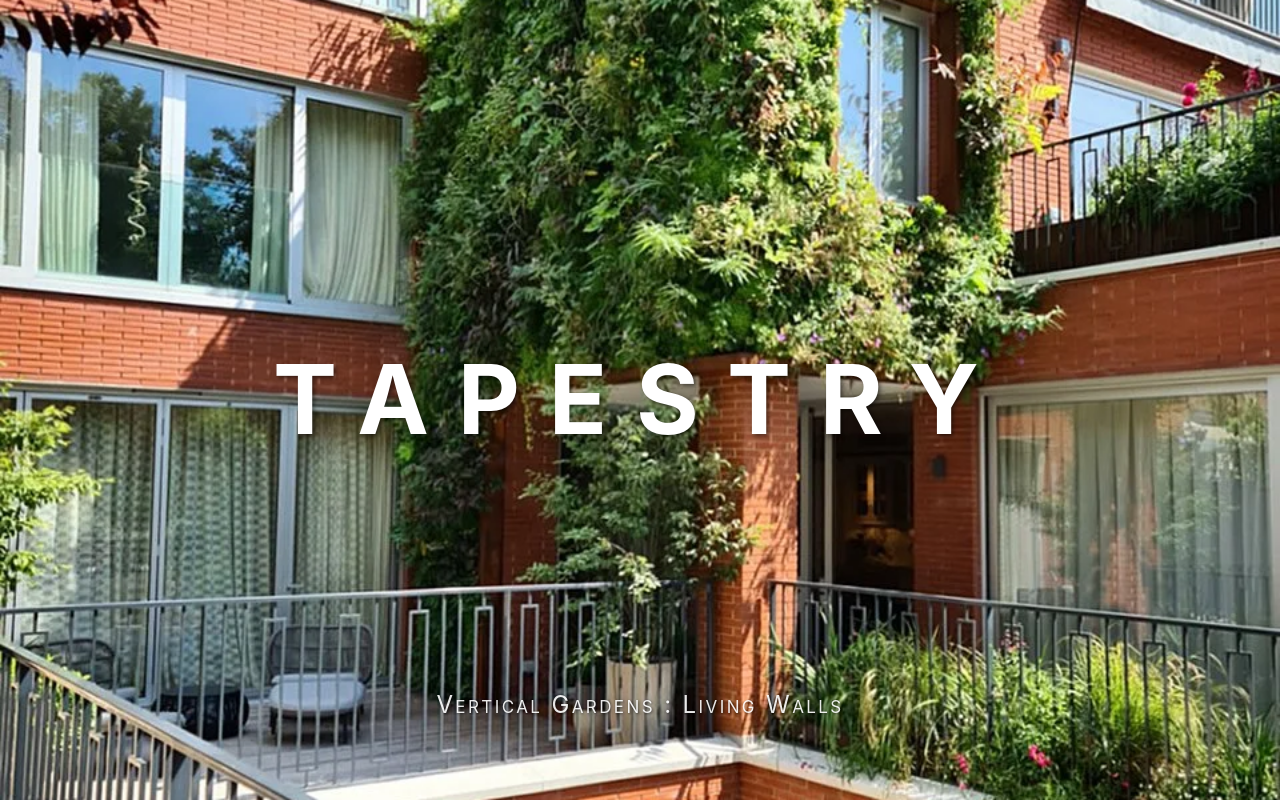
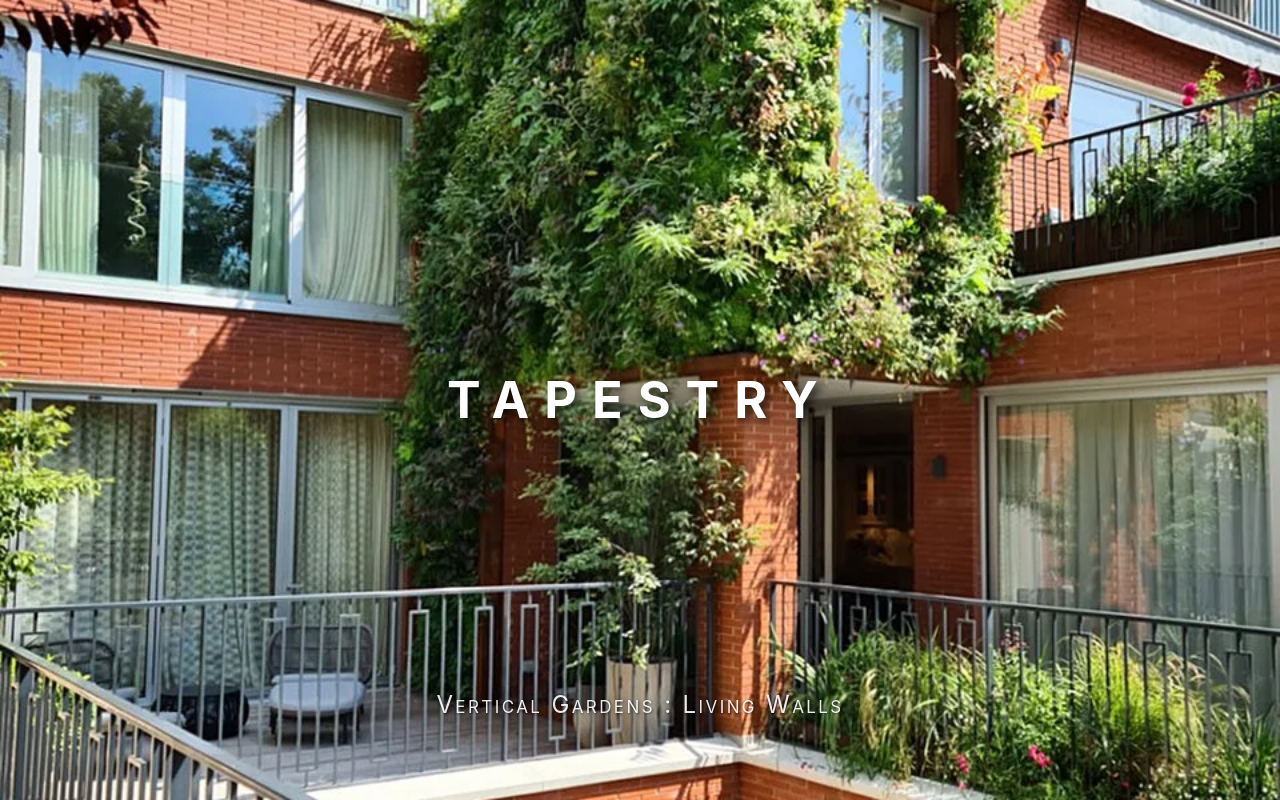
Before and after one commit to simonventuri/tapestry-vertical-gardens, a Next.js app: page / in a window 1280 px wide. Built offline with nearby package versions, Linux system fonts and the light colour scheme.

Commit message:
Fixed up positioning of headers on landing page.

```diff
--- a/styles/globals.css
+++ b/styles/globals.css
@@ -836,7 +836,7 @@ html:has(.landing-page) {
 }
 
 .landing-title {
-    font-size: clamp(3rem, 8vw, 6rem);
+    font-size: clamp(1.5rem, 4vw, 3rem);
     font-weight: 700;
     letter-spacing: 0.3em;
     color: white;
@@ -844,6 +844,10 @@ html:has(.landing-page) {
     margin: 0;
     font-variant: small-caps;
     transition: all 0.3s ease;
+    position: absolute;
+    top: 50%;
+    left: 50%;
+    transform: translate(-50%, -50%);
 }
 
 .landing-subtitle {
@@ -857,10 +861,13 @@ html:has(.landing-page) {
     opacity: 0.9;
     position: absolute;
     bottom: 10vh;
+    white-space: nowrap;
+    left: 50%;
+    transform: translateX(-50%);
 }
 
 .landing-page:hover .landing-title {
-    transform: scale(1.05);
+    transform: translate(-50%, -50%) scale(1.05);
     text-shadow: 4px 4px 8px rgba(0, 0, 0, 0.7);
 }
 
```
